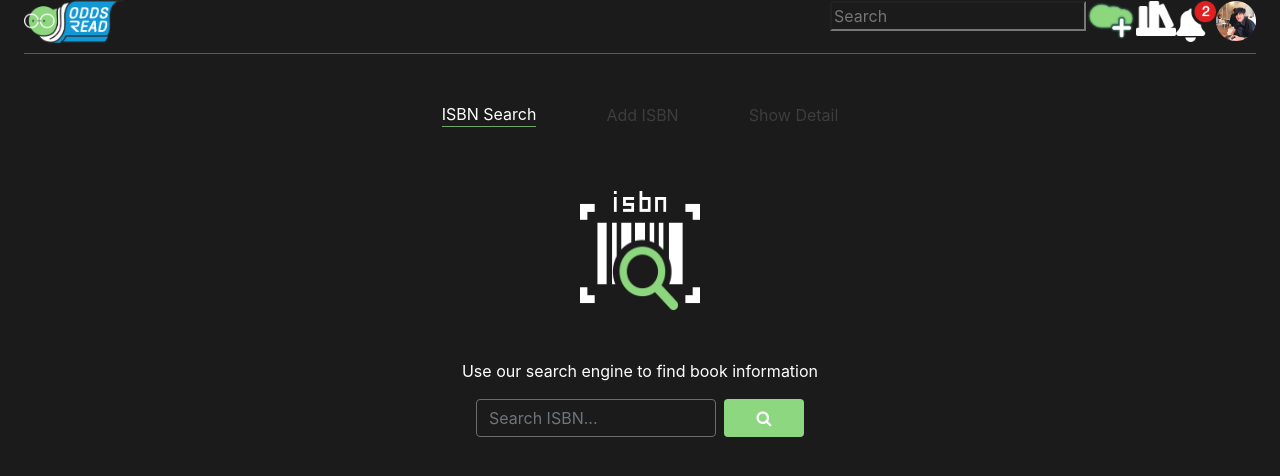
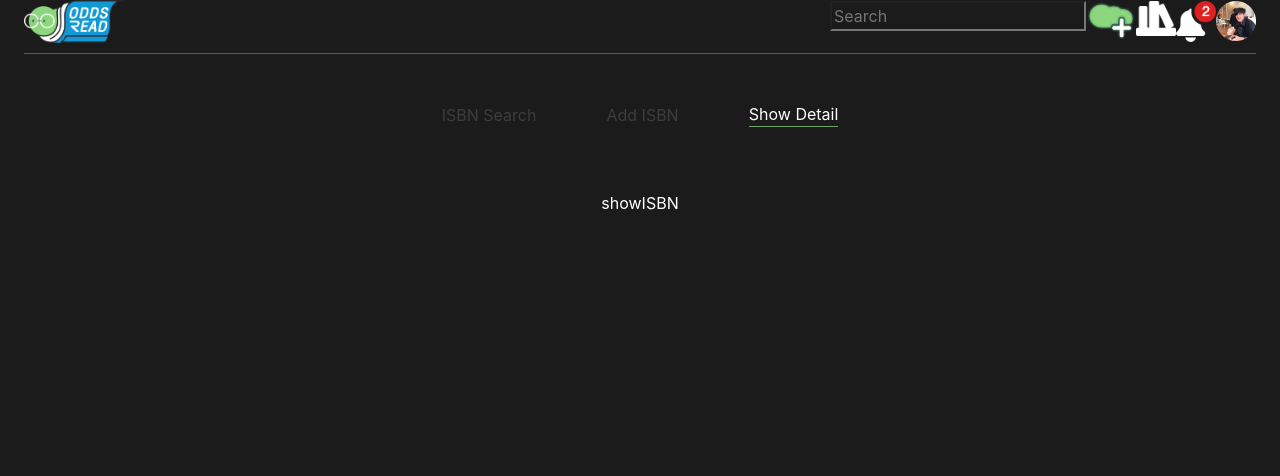
Before and after one commit to ODDS-TEAM/odds-read-html, a plain HTML site: page Search.html in a window 1280 px wide. Both pictures are taken after a click on the element "Show Detail". Drawn offline with nearby package versions, Linux system fonts and the light colour scheme.

Commit message:
Improve search page 🕷

```diff
--- a/Search.html
+++ b/Search.html
@@ -30,10 +30,10 @@
 
     .active-btn {
         border-bottom : #6FA866 1px solid;
-        cursor:pointer;
+        color: white  !important;
     }
 
-    .inactive-btn {
+    .topic-style {
          color: #3D3D3D;
          cursor:pointer;
      }
@@ -52,6 +52,12 @@
 
      .search-icon {
          color:white;
+     }
+
+     .tabcontent {
+        display: none;
+        padding: 3rem;
+        text-align: center;
      }
 </style>
 
@@ -81,15 +87,17 @@
 
         <content>
         <!-- [START] Content -->
+
         <div class="d-flex flex-column mt-5">
             <div class="d-flex justify-content-center">
-                <div class="d-flex align-items-end justify-content-between  col-6 col-md-6 col-xl-4">
-                    <p class="active-btn">ISBN Search</p>
-                    <p class="inactive-btn">Add ISBN</p>
-                    <p class="inactive-btn">Show Detail</p>
+                <div id="topic" class="d-flex align-items-end justify-content-between  col-6 col-md-6 col-xl-4">
+                    <p class="topic-style active-btn" onclick="switchTopic(event,'searchISBN')" id="defaultOpen">ISBN Search</p>
+                    <p class="topic-style" onclick="switchTopic(event,'addISBN')">Add ISBN</p>
+                    <p class="topic-style" onclick="switchTopic(event,'showISBN')">Show Detail</p>
                 </div>
             </div>
-            <div class="d-flex justify-content-center mt-5">
+            <div id="searchISBN" class="tabcontent">
+                <div class="d-flex justify-content-center">
                     <img src="images/isbn-search.png" width="120px" height="120px">
                 </div>
                 <div class="d-flex justify-content-center mt-5">
@@ -102,14 +110,37 @@
                     </button>
                 </div>
             </div>
-
+            <div id="addISBN" class="tabcontent">
+                <p>addISBN</p>
+            </div>
+            <div id="showISBN" class="tabcontent">
+                <p>showISBN</p>
+            </div>
+        </div>
         <!-- [END] Content -->
     </content>
 
+
+    <script>
+
+
+    document.getElementById('defaultOpen').click();
+
+    function switchTopic(evt, topic) {
+    var i, tabcontent, topicStyle;
+    tabcontent = document.getElementsByClassName("tabcontent");
+    for (i = 0; i < tabcontent.length; i++) {
+        tabcontent[i].style.display = "none";
+    }
+    topicStyle = document.getElementsByClassName("topic-style");
+    for (i = 0; i < topicStyle.length; i++) {
+        topicStyle[i].className = topicStyle[i].className.replace(" active-btn", "");
+    }
+    document.getElementById(topic).style.display = "block";
+    evt.currentTarget.className += " active-btn";
+    }
+    </script>
+
 </body>
 
-
-
-
-
 </html>
```
Lines whose indentation alone changed are shown as unchanged.
